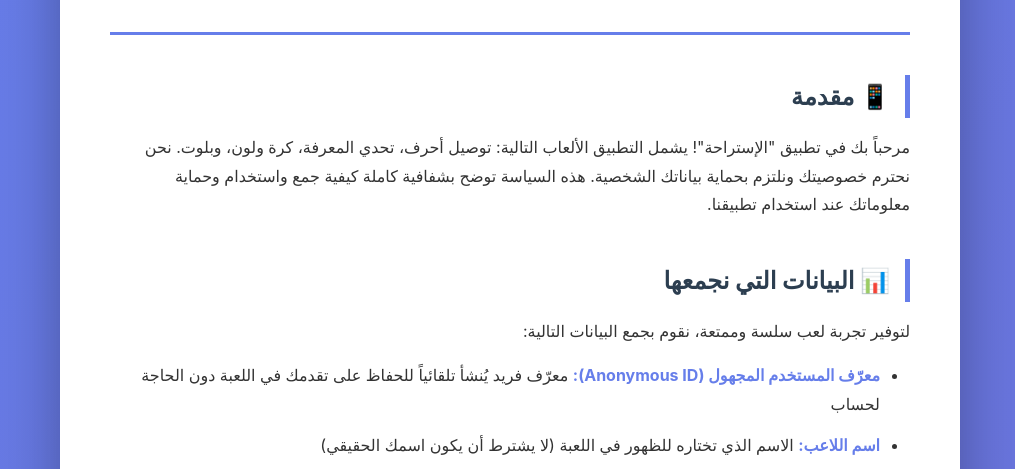
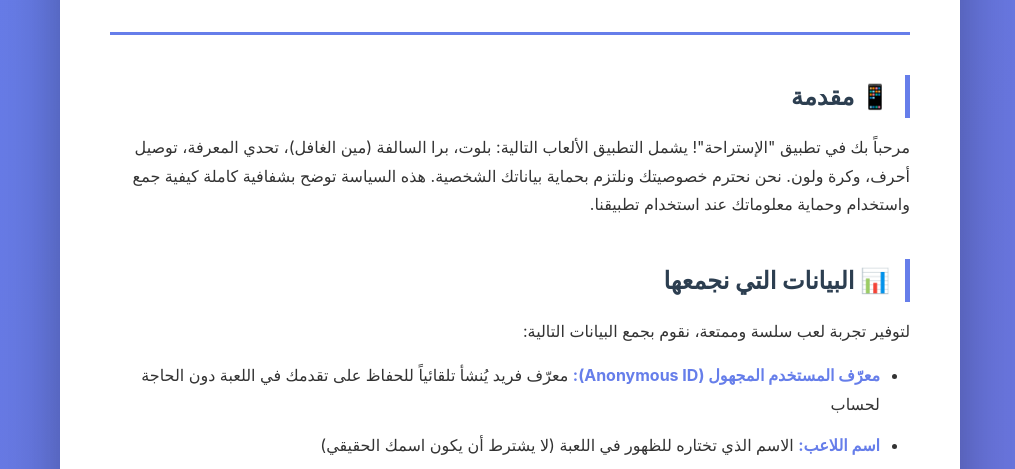
Before and after one commit to Aziz151415/meen-elghafel-privacy, a plain HTML site: page index.html in a window 1280 px wide. Shown: the part 325-794 px from the top of the page, without its empty margins (130-1145 px from the left). Drawn offline with Linux system fonts and the light colour scheme.

Commit message:
update: Add برا السالفة (Meen Al-Ghafel) to game list in intro

```diff
--- a/index.html
+++ b/index.html
@@ -150,7 +150,7 @@
         </div>
 
         <h2>📱 مقدمة</h2>
-        <p>مرحباً بك في تطبيق "الإستراحة"! يشمل التطبيق الألعاب التالية: توصيل أحرف، تحدي المعرفة، كرة ولون، وبلوت. نحن نحترم خصوصيتك ونلتزم بحماية بياناتك الشخصية. هذه السياسة توضح بشفافية كاملة كيفية جمع واستخدام وحماية معلوماتك عند استخدام تطبيقنا.</p>
+        <p>مرحباً بك في تطبيق "الإستراحة"! يشمل التطبيق الألعاب التالية: بلوت، برا السالفة (مين الغافل)، تحدي المعرفة، توصيل أحرف، وكرة ولون. نحن نحترم خصوصيتك ونلتزم بحماية بياناتك الشخصية. هذه السياسة توضح بشفافية كاملة كيفية جمع واستخدام وحماية معلوماتك عند استخدام تطبيقنا.</p>
 
         <h2>📊 البيانات التي نجمعها</h2>
         <p>لتوفير تجربة لعب سلسة وممتعة، نقوم بجمع البيانات التالية:</p>
```
